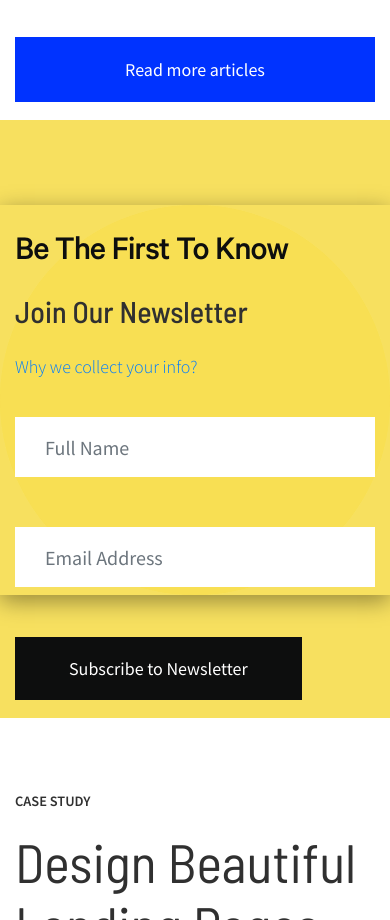
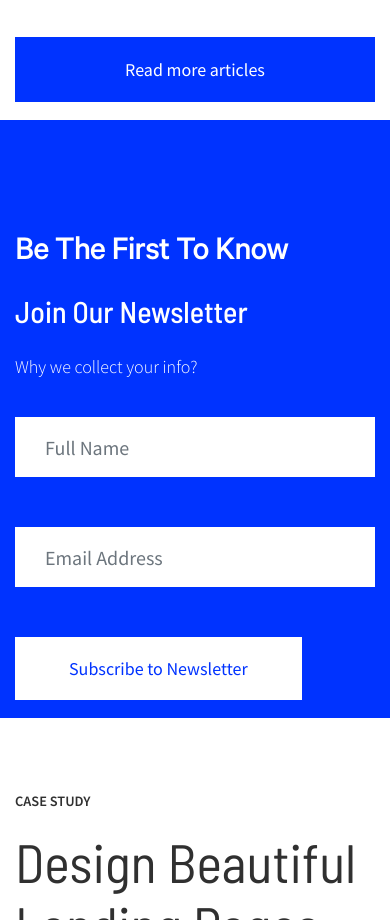
Before and after one commit to geekdaniels/businessiq, a plain HTML site: page index.html in a window 390 px wide. Shown: the part 7460-8380 px from the top of the page. Drawn offline with Linux system fonts and the light colour scheme.

Commit message:
updates for subscription section

```diff
--- a/css/style.css
+++ b/css/style.css
@@ -460,10 +460,41 @@ nav.active_nav {
 
 .subscription {
     background: #f7e05f;
+    background: var(--primary-color);
     height: 100vh;
     padding-top: 100px;
 }
 
+.subscription h1 {
+    margin-bottom: 3vw;
+    font-family: 'Calibre Medium' ,Arial,sans-serif;
+    font-size: 9vw;
+    line-height: 8vw;
+    letter-spacing: -.3vw;
+    font-weight: 500;
+    color: #0D0E0E;
+    color: #fff;
+}
+
+.subscription h4 {
+    font-size: 30px;
+    line-height: 30px;
+    font-weight: 500;
+    color: #fff;
+}
+
+.subscription p {
+    font-family: "Source Sans Pro",sans-serif;
+    font-weight: 300;
+    font-size: 18px;
+    color: #303030;
+    color: #fff;
+    line-height: 1.56; letter-spacing: 0;
+}
+
+#reveal_subscription {
+    color: #fff;
+}
 
 .subscription input {
     height: 60px;
@@ -484,9 +515,10 @@ nav.active_nav {
 
 .subscription button {
     background: #0D0E0E;
+    background: #fff;
     border: #0D0E0E;
     border-radius: 0px;
-    color: #fff;
+    color: var(--primary-color);
     transition: 0.5s;
 }
 
@@ -495,6 +527,7 @@ nav.active_nav {
     border: #0D0E0E;
     border-radius: 0px;
     color: #fff;
+    color: var(--primary-color);
 }
 
 .subscription .form-control:focus {
@@ -511,7 +544,8 @@ nav.active_nav {
     left: 0;
     top: 70px;
     box-shadow: 0 6px 22px rgba(0,0,0,.4);
-    z-index: 1
+    z-index: 1;
+    display: none;
 }
 
 
@@ -602,7 +636,7 @@ nav.active_nav {
     }
 
     .subscription {
-        background: #f7e05f;
+        background: var(--primary-color);
         height: auto;
         padding-top: 100px;
     }
@@ -613,7 +647,8 @@ nav.active_nav {
         position: absolute;
         left: 0;
         box-shadow: 0 6px 22px rgba(0,0,0,.4);
-        z-index: 1
+        z-index: 1;
+        display: none;
     }
 
     .latest {
--- a/index.html
+++ b/index.html
@@ -292,19 +292,10 @@
 			<div class="container">
 				<div class="row">
 					<div class="col-lg-7 my-3 h-100 my-3" style="z-index: 2">
-						<h1 style="margin-bottom: 3vw;
-								   font-family: 'Calibre Medium' ,Arial,sans-serif;
-								   font-size: 9vw;
-								   line-height: 8vw;
-								   letter-spacing: -.3vw;
-								   font-weight: 500;
-								   color: #0D0E0E;">Be The First To Know</h1>
-						<h4 class="my-4 font-weight-" style="font-size: 30px;
-															 line-height: 30px;
-															 font-weight: 500;">Join Our Newsletter</h4> <a href="javascript:void(0)" id="reveal_subscription">Why we collect your info?</a>
-						<p class="mt-2 none subscription_reason" style='font-family: "Source Sans Pro",sans-serif; font-weight: 300;font-size: 18px;
-																		color: #303030;
-																		line-height: 1.56; letter-spacing: 0;'>This form collects your name and email so we can add you to our email list and send you our newsletter and information about Business IQ events and products. Please read our Privacy Policy to understand how we protect and manage your data.</p>
+						<h1>Be The First To Know</h1>
+						<h4 class="my-4 font-weight-" style="">Join Our Newsletter</h4>
+						<a href="javascript:void(0)" id="reveal_subscription">Why we collect your info?</a>
+						<p class="mt-2 none subscription_reason">This form collects your name and email so we can add you to our email list and send you our newsletter and information about Business IQ events and products. Please read our Privacy Policy to understand how we protect and manage your data.</p>
 					</div>
 					<div class="col-lg-5 my-3" style="z-index: 2">
 						<form>
```
